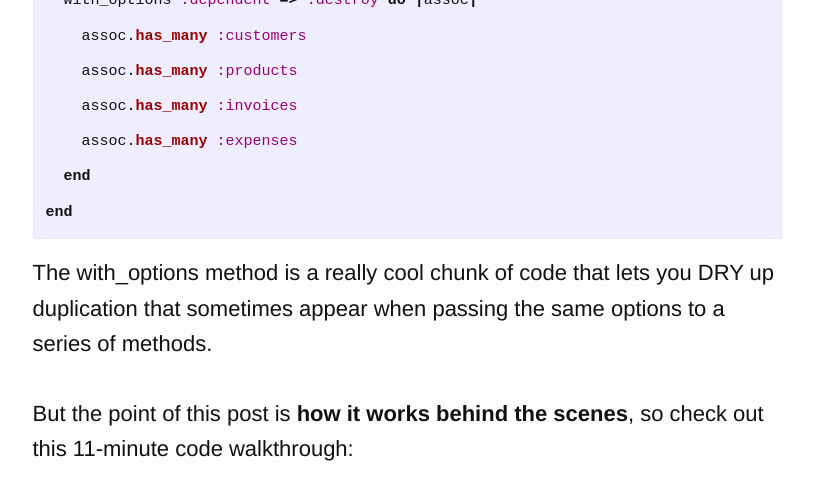
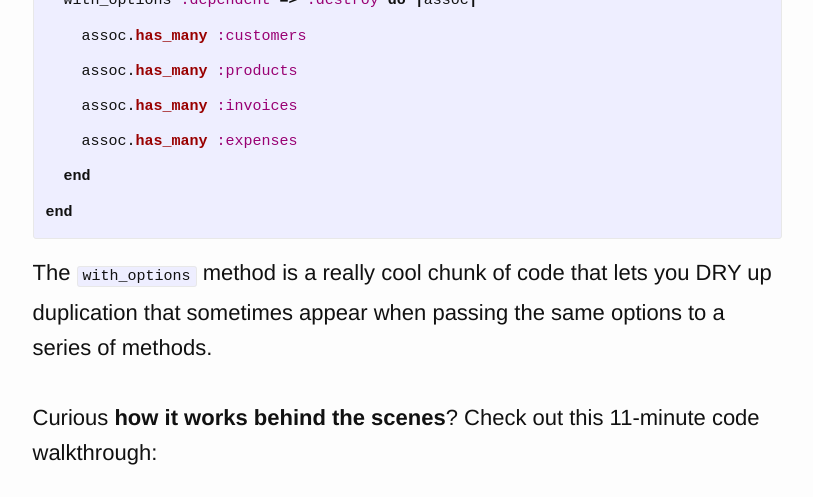
Before and after one commit to r00k/blog, a Jekyll site: the page built from _posts/2011-06-05-dry-up-your-rails-code-with_options.md, in a window 1280 px wide and 900 px high, scrolled down 757 px, cut to the strip 0-497 px from the top of the window. Shown: the whole strip, without its empty margins (233-1046 px from the left). Built offline with Jekyll 4.4.1, drawn with Linux system fonts in a browser that asks for light colours.

Commit message:
More cleanup of html/copy

```diff
--- a/_posts/2011-06-05-dry-up-your-rails-code-with_options.md
+++ b/_posts/2011-06-05-dry-up-your-rails-code-with_options.md
@@ -35,9 +35,12 @@ class Account < ActiveRecord::Base
 end
 {% endhighlight %}
 
-<p>The with_options method is a really cool chunk of code that lets you DRY up
+The `with_options` method is a really cool chunk of code that lets you DRY up
 duplication that sometimes appear when passing the same options to a series of
-methods.</p> <p>But the point of this post is <strong>how it works behind the
-scenes</strong>, so check out this 11-minute code walkthrough:</p> <p><iframe
-width="740" height="375" src="http://www.youtube.com/embed/OBOl9fFuILk?hd=1"
-allowfullscreen></iframe></p>
+methods.
+
+Curious <strong>how it works behind the scenes</strong>? Check out this
+11-minute code walkthrough:
+
+<iframe width="740" height="375"
+  src="http://www.youtube.com/embed/OBOl9fFuILk?hd=1" allowfullscreen></iframe>
```
